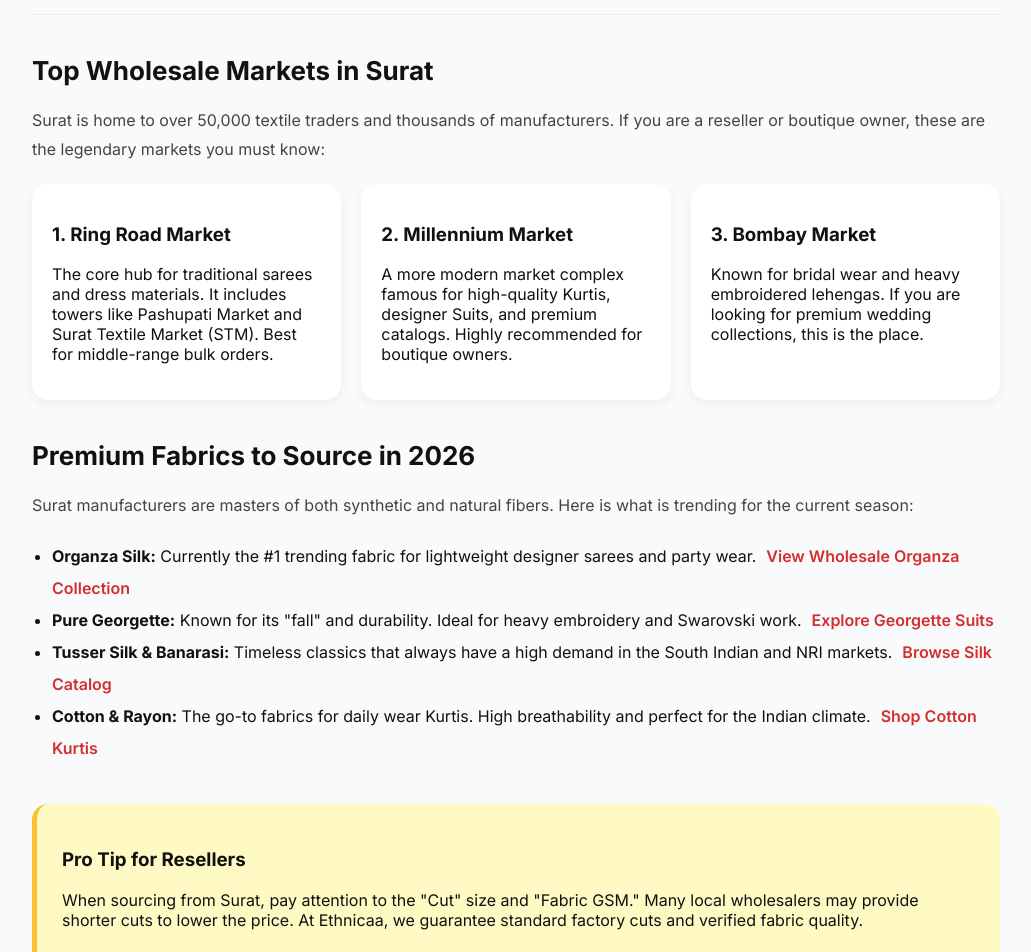
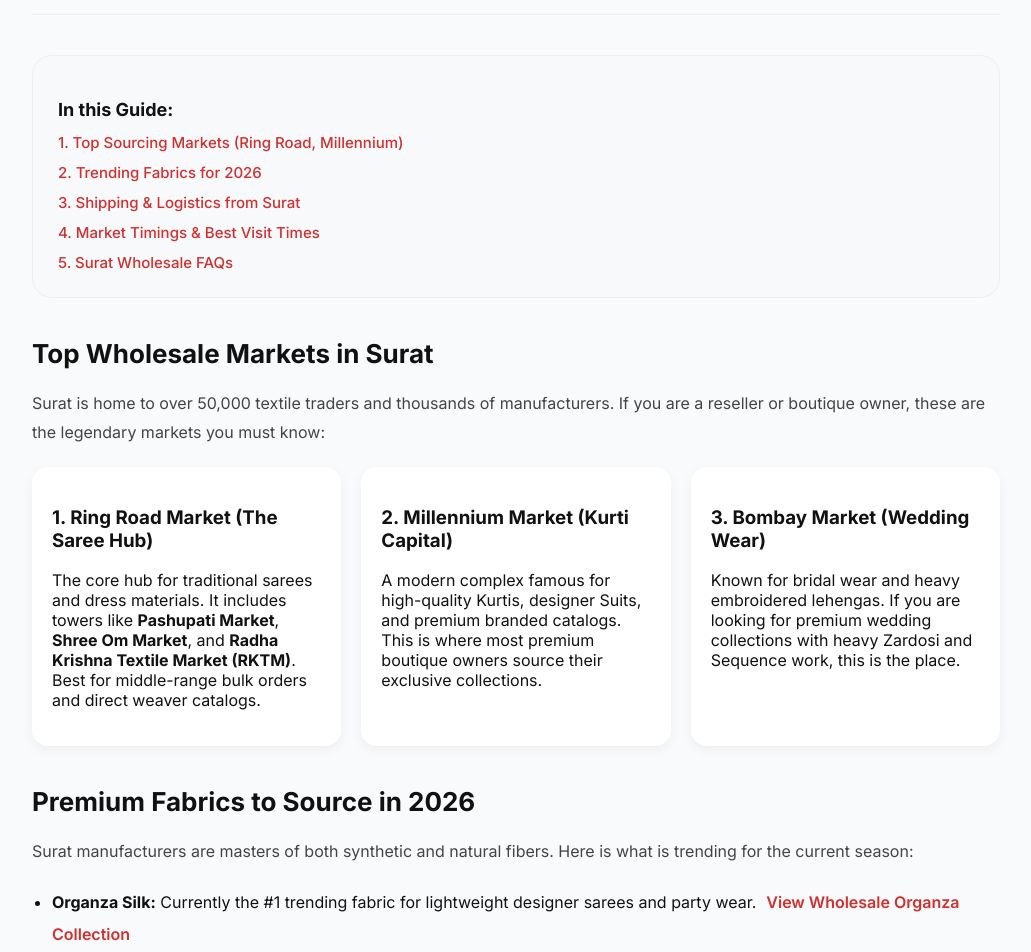
Before and after one commit to rk7611/ethnicaa, a Next.js app in the folder ethnicaa-site/: page /surat-wholesale-market-guide in a window 1280 px wide. Shown: the part 420-1372 px from the top of the page, without its empty margins (124-1155 px from the left). Built offline with nearby package versions, Linux system fonts and the light colour scheme.

Commit message:
feat: enhance Surat Market Guide and add internal linking to force Google indexing

```diff
--- a/ethnicaa-site/src/app/surat-wholesale-market-guide/page.js
+++ b/ethnicaa-site/src/app/surat-wholesale-market-guide/page.js
@@ -22,7 +22,18 @@ export default function SuratWholesaleGuide() {
         </p>
       </section>
 
-      <section style={styles.content}>
+      <section style={styles.toc}>
+        <h3 style={{ fontSize: 18, fontWeight: 700, marginBottom: 12 }}>In this Guide:</h3>
+        <ul style={styles.tocList}>
+          <li><a href="#markets" style={styles.tocLink}>1. Top Sourcing Markets (Ring Road, Millennium)</a></li>
+          <li><a href="#fabrics" style={styles.tocLink}>2. Trending Fabrics for 2026</a></li>
+          <li><a href="#logistics" style={styles.tocLink}>3. Shipping & Logistics from Surat</a></li>
+          <li><a href="#timings" style={styles.tocLink}>4. Market Timings & Best Visit Times</a></li>
+          <li><a href="#faq" style={styles.tocLink}>5. Surat Wholesale FAQs</a></li>
+        </ul>
+      </section>
+
+      <section style={styles.content} id="markets">
         <h2 style={styles.sectionTitle}>Top Wholesale Markets in Surat</h2>
         <p style={styles.text}>
           Surat is home to over 50,000 textile traders and thousands of manufacturers. If you are a reseller or boutique owner, these are the legendary markets you must know:
@@ -30,20 +41,20 @@ export default function SuratWholesaleGuide() {
 
         <div style={styles.marketGrid}>
           <div style={styles.marketCard} className="premium-card">
-            <h3>1. Ring Road Market</h3>
-            <p>The core hub for traditional sarees and dress materials. It includes towers like Pashupati Market and Surat Textile Market (STM). Best for middle-range bulk orders.</p>
+            <h3>1. Ring Road Market (The Saree Hub)</h3>
+            <p>The core hub for traditional sarees and dress materials. It includes towers like <strong>Pashupati Market</strong>, <strong>Shree Om Market</strong>, and <strong>Radha Krishna Textile Market (RKTM)</strong>. Best for middle-range bulk orders and direct weaver catalogs.</p>
           </div>
           <div style={styles.marketCard} className="premium-card">
-            <h3>2. Millennium Market</h3>
-            <p>A more modern market complex famous for high-quality Kurtis, designer Suits, and premium catalogs. Highly recommended for boutique owners.</p>
+            <h3>2. Millennium Market (Kurti Capital)</h3>
+            <p>A modern complex famous for high-quality Kurtis, designer Suits, and premium branded catalogs. This is where most premium boutique owners source their exclusive collections.</p>
           </div>
           <div style={styles.marketCard} className="premium-card">
-            <h3>3. Bombay Market</h3>
-            <p>Known for bridal wear and heavy embroidered lehengas. If you are looking for premium wedding collections, this is the place.</p>
+            <h3>3. Bombay Market (Wedding Wear)</h3>
+            <p>Known for bridal wear and heavy embroidered lehengas. If you are looking for premium wedding collections with heavy Zardosi and Sequence work, this is the place.</p>
           </div>
         </div>
 
-        <h2 style={styles.sectionTitle}>Premium Fabrics to Source in 2026</h2>
+        <h2 style={styles.sectionTitle} id="fabrics">Premium Fabrics to Source in 2026</h2>
         <p style={styles.text}>
           Surat manufacturers are masters of both synthetic and natural fibers. Here is what is trending for the current season:
         </p>
@@ -54,24 +65,43 @@ export default function SuratWholesaleGuide() {
             <Link href="/collections/organza-sarees" style={styles.inlineLink}>View Wholesale Organza Collection</Link>
           </li>
           <li>
-            <strong>Pure Georgette:</strong> Known for its &quot;fall&quot; and durability. Ideal for heavy embroidery and Swarovski work.
-            <Link href="/collections/georgette-suits" style={styles.inlineLink}>Explore Georgette Suits</Link>
+            <strong>Pure Georgette & Liva Rayon:</strong> High-breathability fabrics ideal for summer Kurtis and semi-formal suits.
+            <Link href="/collections/cotton-kurtis" style={styles.inlineLink}>Shop Liva Rayon Kurtis</Link>
           </li>
           <li>
-            <strong>Tusser Silk &amp; Banarasi:</strong> Timeless classics that always have a high demand in the South Indian and NRI markets.
+            <strong>Banarasi & Jacquard:</strong> Essential for traditional wedding wear and heavy silk sarees.
             <Link href="/collections/silk-sarees" style={styles.inlineLink}>Browse Silk Catalog</Link>
-          </li>
-          <li>
-            <strong>Cotton &amp; Rayon:</strong> The go-to fabrics for daily wear Kurtis. High breathability and perfect for the Indian climate.
-            <Link href="/collections/cotton-kurtis" style={styles.inlineLink}>Shop Cotton Kurtis</Link>
           </li>
         </ul>
 
-        <div style={styles.infoBox}>
-          <h3>Pro Tip for Resellers</h3>
+        <div style={styles.infoBox} id="logistics">
+          <h3>Logistics & Quality Check</h3>
           <p>
-            When sourcing from Surat, pay attention to the &quot;Cut&quot; size and &quot;Fabric GSM.&quot; Many local wholesalers may provide shorter cuts to lower the price. At Ethnicaa, we guarantee standard factory cuts and verified fabric quality.
+            One of the biggest challenges for resellers is <strong>logistics</strong>. When sourcing through Ethnicaa, we handle the 3-layer quality check and consolidate your orders from multiple Surat manufacturers into a single express shipment via DHL, FedEx, or Aramex.
           </p>
+        </div>
+
+        <h2 style={styles.sectionTitle} id="timings">Market Timings & Visit Tips</h2>
+        <p style={styles.text}>
+            Most Surat wholesale markets are open from <strong>10:00 AM to 8:30 PM</strong>. However, Sundays are usually holidays for the majority of the Ring Road markets. If you plan a visit, we recommend coming between Tuesday and Friday to avoid the weekend rush and secure the best attention from wholesalers.
+        </p>
+
+        <div id="faq" style={{ marginTop: 60, padding: 30, background: "#f9f9f9", borderRadius: 20 }}>
+            <h2 style={styles.sectionTitle}>Frequently Asked Questions (Surat Market)</h2>
+            <div style={{ display: 'flex', flexDirection: 'column', gap: 20 }}>
+                <div>
+                    <h4 style={{ fontWeight: 700 }}>Can I buy single pieces from Surat markets?</h4>
+                    <p style={{ color: "#555" }}>Most markets operate on a &quot;Set-to-Set&quot; basis (4-12 pieces per design). However, at Ethnicaa, we support small boutique owners by offering smaller MOQs than typical market agents.</p>
+                </div>
+                <div>
+                    <h4 style={{ fontWeight: 700 }}>How do I identify a genuine manufacturer?</h4>
+                    <p style={{ color: "#555" }}>Genuine manufacturers always have GST-registered invoices and specific warehouse locations. Avoid unverified social media agents who don&apos;t have a physical presence in Surat.</p>
+                </div>
+                <div>
+                    <h4 style={{ fontWeight: 700 }}>Is cash on delivery (COD) available for bulk orders?</h4>
+                    <p style={{ color: "#555" }}>For most wholesale exports and large bulk orders, payment is via NEFT or UPI. Some verified catalogs on Ethnicaa may support partial COD for domestic Indian orders.</p>
+                </div>
+            </div>
         </div>
       </section>
 
@@ -105,4 +135,7 @@ const styles = {
   internalLinkSection: { marginTop: 60, padding: 40, background: "#111", color: "#fff", borderRadius: 24, textAlign: "center" },
   linkGrid: { display: "flex", flexWrap: "wrap", justifyContent: "center", gap: 15, marginTop: 25 },
   bigLink: { background: "rgba(255,255,255,0.1)", padding: "12px 24px", borderRadius: 30, color: "#fff", textDecoration: "none", fontWeight: 600, border: "1px solid rgba(255,255,255,0.2)" },
+  toc: { background: "#f8f9fa", padding: 25, borderRadius: 20, marginBottom: 40, border: "1px solid #eee" },
+  tocList: { listStyle: "none", padding: 0, margin: 0, display: "flex", flexDirection: "column", gap: 10 },
+  tocLink: { color: "#d32f2f", textDecoration: "none", fontWeight: 500, fontSize: 15 },
 };
```
Also changed, not shown: ethnicaa-site/src/components/StructuredDescription.jsx (+7 -0 lines).
